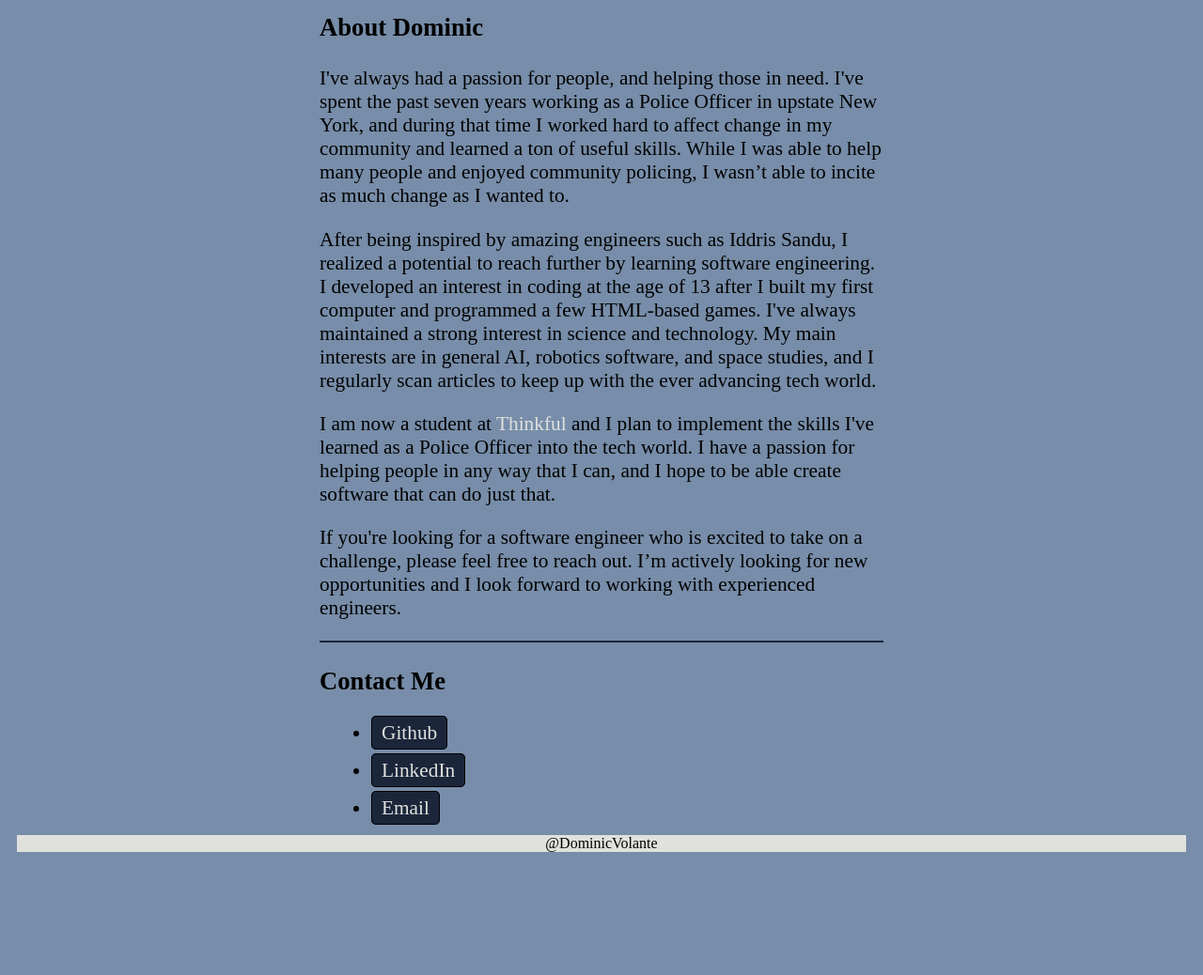
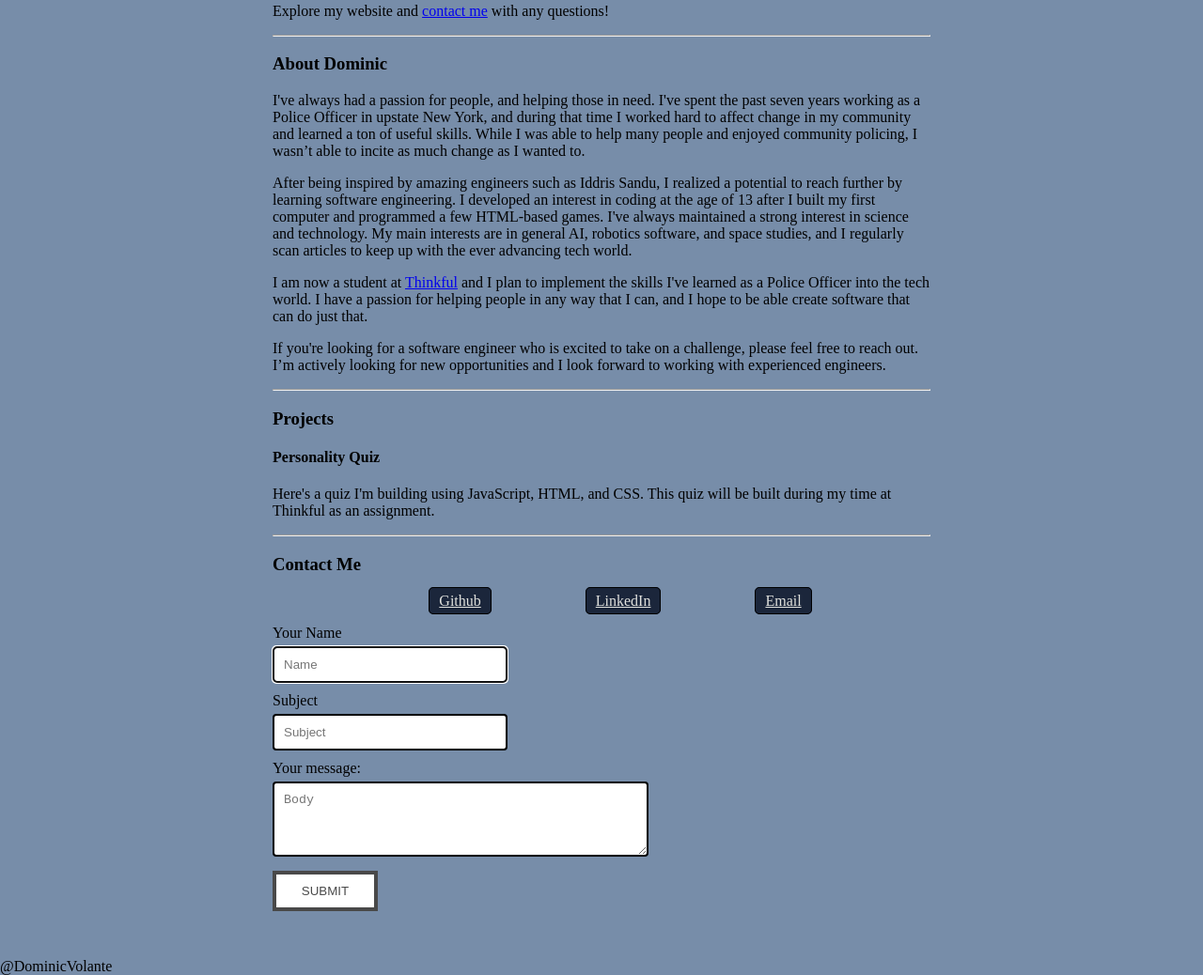
Before and after one commit to DominicVolante/portfolio, a plain HTML site: page index.html in a window 1280 px wide. Shown: the part 993-2031 px from the top of the page at 94% size. Before the commit the page ends 1910 px from the top, so only its background shows below. Drawn offline with Linux system fonts and the light colour scheme; a script that the page names is missing.

Commit message:
Add files via upload

```diff
--- a/index.html
+++ b/index.html
@@ -1,29 +1,42 @@
 <!DOCTYPE html>
 <html lang="en">
+
 <head>
     <meta charset="utf-8">
     <meta name="viewport" content="width=device-width">
     <title>Dominic Volante</title>
     <link href="style.css" rel="stylesheet" type="text/css" />
 </head>
+
 <body>
-<!-- Header (name + title) -->
+    <!--- Header (name + title) --->
 
     <header>
         <h1>Dominic Volante</h1>
         <p>Software Engineer</p>
+<!-- nav -->
+        <nav>
+            <ul>
+                <li><a href="#about" class="button">About</a></li>
+                <li><a href="#projects" class="button">Projects</a></li>
+                <li><a href="#contact" class="button">Contact</a></li>
+            </ul>
+        </nav>
+<!-- end nav -->
     </header>
-<!-- Image and Welcome Message -->
+    <!--- Image and Welcome Message --->
 
     <main class="wrapper">
-      <div class="">
-        <br>
-        <img class="resize center" src="profile-photo.jpg" alt="Dominic Volante">
+        <div class="imageWrapper">
+            <img class="imgClass" src="profile-photo.jpg" alt="Dominic Volante">
         </div>
+        <div class="group">
             <h2>Welcome!</h2>
-      <p>I'm a Software Engineer living in New Paltz, NY</p>
-<!-- Ordered List of code languages -->
-
+            <p>I'm a Software Engineer living in Cambridge, MA.</p>
+        </div>
+        <!--- Ordered List of code languages --->
+        <article>
+            <div class="group">
                 <p>My main languages are:</p>
                 <ol>
                     <li>JavaScript</li>
@@ -32,36 +45,87 @@
                     <li>C#</li>
                     <li>Python</li>
                 </ol>
+            </div>
+        </article>
         <p>Explore my website and <a href="#contact">contact me</a> with any questions!</p>
-    </main>
+
+
+
+
+
+
         <hr class="wrapper">
-    <article class="wrapper">
-<!-- About Me Section -->
+
+        <!--- About Me Section --->
+        <article id="about" class="wrapper">
+
 
             <h3>About Dominic</h3>
-      <p>I've always had a passion for people, and helping those in need. I've spent the past seven years working as a Police Officer in upstate New York, and during that time I worked hard to affect change in my community and learned a ton of useful skills. While I was able to help many people and enjoyed community policing, I wasn’t able to incite as much change as I wanted to.</p>
-      <p>After being inspired by amazing engineers such as Iddris Sandu, I realized a potential to reach further by learning software engineering. I developed an interest in coding at the age of 13 after I built my first computer and programmed a few HTML-based games. I've always maintained a strong interest in science and technology. My main interests are in general AI, robotics software, and space studies, and I regularly scan articles to keep up with the ever advancing tech world.</p>
-      <p> I am now a student at <a href="https://www.thinkful.com/" target="_blank">Thinkful</a> and I plan to implement the skills I've learned as a Police Officer into the tech world. I have a passion for helping people in any way that I can, and I hope to be able create software that can do just that.</p>
-      <p>If you're looking for a software engineer who is excited to take on a challenge, please feel free to reach out. I’m actively looking for new opportunities and I look forward to working with experienced engineers.</p>
+            <p>I've always had a passion for people, and helping those in need. I've spent the past seven years working
+                as a Police Officer in upstate New York, and during that time I worked hard to affect change in my
+                community and learned a ton of useful skills. While I was able to help many people and enjoyed community
+                policing, I wasn’t able to incite as much change as I wanted to.</p>
+            <p>After being inspired by amazing engineers such as Iddris Sandu, I realized a potential to reach further
+                by learning software engineering. I developed an interest in coding at the age of 13 after I built my
+                first computer and programmed a few HTML-based games. I've always maintained a strong interest in
+                science and technology. My main interests are in general AI, robotics software, and space studies, and I
+                regularly scan articles to keep up with the ever advancing tech world.</p>
+            <p> I am now a student at <a href="https://www.thinkful.com/" target="_blank">Thinkful</a> and I plan to
+                implement the skills I've learned as a Police Officer into the tech world. I have a passion for helping
+                people in any way that I can, and I hope to be able create software that can do just that.</p>
+            <p>If you're looking for a software engineer who is excited   to take on a challenge, please feel free to
+                reach out. I’m actively looking for new opportunities and I look forward to working with experienced
+                engineers.</p>
         </article>
         <hr class="wrapper">
-<!-- Contact Information -->
 
-    <div id="contact"  class="wrapper">
+        <!---  Projects Section --->
+        <article id="projects">
+          <h3>Projects</h3>
+          <h4>Personality Quiz</h4>
+          <p>Here's a quiz I'm building using JavaScript, HTML, and CSS. This quiz will be built during my time at Thinkful as an assignment.</p>
+        </article>
+
+        <hr class="wrapper">
+        <!--- Contact Information --->
+
+        <div id="contact" class="wrapper">
             <h3>Contact Me</h3>
-<!-- list of contact methods -->
+
+            <!--- list of contact methods --->
 
             <ul>
                 <li><a href="https://github.com/DominicVolante" class="button" target="_blank">Github</a></li>
-        <li><a href="https://www.linkedin.com/in/dominic-mills-6a4a121b0/" class="button" target="_blank">LinkedIn</a></li>
+                <li><a href="https://www.linkedin.com/in/dominic-mills-6a4a121b0/" class="button"
+                        target="_blank">LinkedIn</a></li>
                 <li><a href="mailto:dominicvolante@gmail.com" class="button" target="_blank">Email</a></li>
             </ul>
-<!-- Footer -->
+          </div>
 
+          <!---  Email Form --->
+
+          <div>
+            <form action="process-form.js" method="POST">
+              <label for="user-name">Your Name</label>
+              <input type="text" name="name" id="name" placeholder="Name" autofocus="on" required>
+
+              <label for="subject">Subject</label>
+              <input type="text" name="subject" id="subject" placeholder="Subject">
+
+              <label for="form-message">Your message:</label>
+              <textarea id="form-message" name="message" required placeholder="Body"></textarea>
+
+              <button type="submit" name="submit">Submit</button>
+            </form>
           </div>
+            <!--- Footer --->
+
+
+    </main>
     <footer>
         @DominicVolante
     </footer>
     <script src="script.js"></script>
 </body>
+
 </html>
--- a/style.css
+++ b/style.css
@@ -1,33 +1,118 @@
+* {
+    box-sizing: border-box;
+}
+
 /* ----- page structure ----- */
 
 body{
   font-family: sans-serif Calibri, Cambria, Cochin, Georgia, Times, 'Times New Roman', serif;
   background-color:#778da9;
-}
-hr {
-	height: 2px;
-	background-color: #1b263b;
-	border: none;
-	margin: 60px 0 100px 0;
-  width:800px
-}
-/* ----- Image classes to shrink and center ----- */
-.resize {
-    width:500px;
-    height: auto;
-}
-.center {
-  display: block;
-  margin-left: auto;
-  margin-right: auto;
-}
-/* ----- wrapper class to center information ----- */
-.wrapper{
-  max-width:600px;
-  margin:auto;
+  margin: 0;
 }
 
-  /* ----- Styled button classes ----- */
+/* ----- header format ----- */
+header{
+  color:#e0e1dd;
+  background-color:#415a77;
+  display: flex;
+  flex-flow: column;
+  justify-content: center;
+  align-items: center;
+}
+
+header nav {
+    width: 100%;
+    background-color: aliceblue;
+}
+
+header nav ul {
+    display: flex;
+    flex-flow: row wrap;
+    justify-content: center;
+    align-items: center;
+    padding: 0;
+    width: 100%;
+    list-style-type: none;
+}
+
+header nav ul li {
+    margin: 0 50px;
+}
+
+
+/* ----- Main ----- */
+
+.imageWrapper {
+    max-width: 100%;
+    display: flex;
+
+}
+
+.imageWrapper img {
+    width: 100%;
+}
+
+main {
+    max-width: 800px;
+    padding: 50px;
+    margin: 0 auto;
+}
+
+#contact ul{
+      list-style: none;
+      justify-content: center;
+      display: flex;
+      flex-flow: row;
+      list-style: none;
+      justify-content: center;
+    }
+    #contact ul li{
+      margin: 0 25px;
+    }
+
+/* ------ Form ------ */
+
+form{
+  display: flex;
+  flex-direction: column;
+  max-width: 250px;
+}
+
+form label{
+  margin-bottom: 5px;
+}
+
+form input{
+  margin-bottom: 10px;
+}
+
+form input[type=text]{
+  border: 2px solid black;
+  border-radius: 4px;
+  padding: 10px;
+}
+
+form textarea{
+  height: 5rem;
+  width: 25rem;
+  margin-bottom: 15px;
+  border: 2px solid black;
+  border-radius: 4px;
+  padding: 10px;
+}
+
+
+form button{
+  color: #494949;
+  text-transform: uppercase;
+  text-decoration: none;
+  background: #ffffff;
+  padding: 10px;
+  border: 4px solid #494949;
+  display: inline-block;
+  width: 7rem;
+}
+
 .button {
 	color: #e0e1dd;
 	border: 1px black solid;
@@ -35,58 +120,20 @@ hr {
 	padding: 5px 10px;
 	border-radius: 5px;
 }
-.button:hover {
-	color: #fff;
-	background-color: #8b959f;
-	padding: 5px 10px;
+
+/* ---- Media ---- */
+
+@media all and (min-width: 800px){
+    header nav ul {
+        flex-flow: row;
+    }
+    #contact ul{
+      display: flex;
+      flex-flow: row;
+      list-style: none;
+      justify-content: center;
+    }
+    #contact ul li{
+      margin: 0 50px;
+    }
 }
-
-/* ----- header format ----- */
-header{
-  color:#e0e1dd;
-  text-align:center;
-  background-color:#415a77;
-  height:80px;
-  line-height:25px;
-  padding:20px 50px 50px 50px;
-}
-h1{
-  font-size:50px;
-}
-
-/* ----- about me format ----- */
-h2{
-  text-align:center;
-}
-
-/* ----- footer format ----- */
-footer{
-  text-align:center;
-  background-color:#e0e1dd;
-  margin:10px;
-}
-
-/* ----- links ----- */
-a:link{
-  color:#e0e1dd;
-  text-decoration:none;
-}
-a:visited{
-  color:#e0e1dd;
-}
-
-/* ----- Text format ----- */
-p{
-  font-size:16pt;
-  line-height:25px;
-}
-h2{
-  font-size:22pt;
-}
-h3{
-  font-size:20pt;
-}
-li{
-  font-size:16pt;
-  margin:15px;
-}
```
Lines whose indentation alone changed are shown as unchanged.
